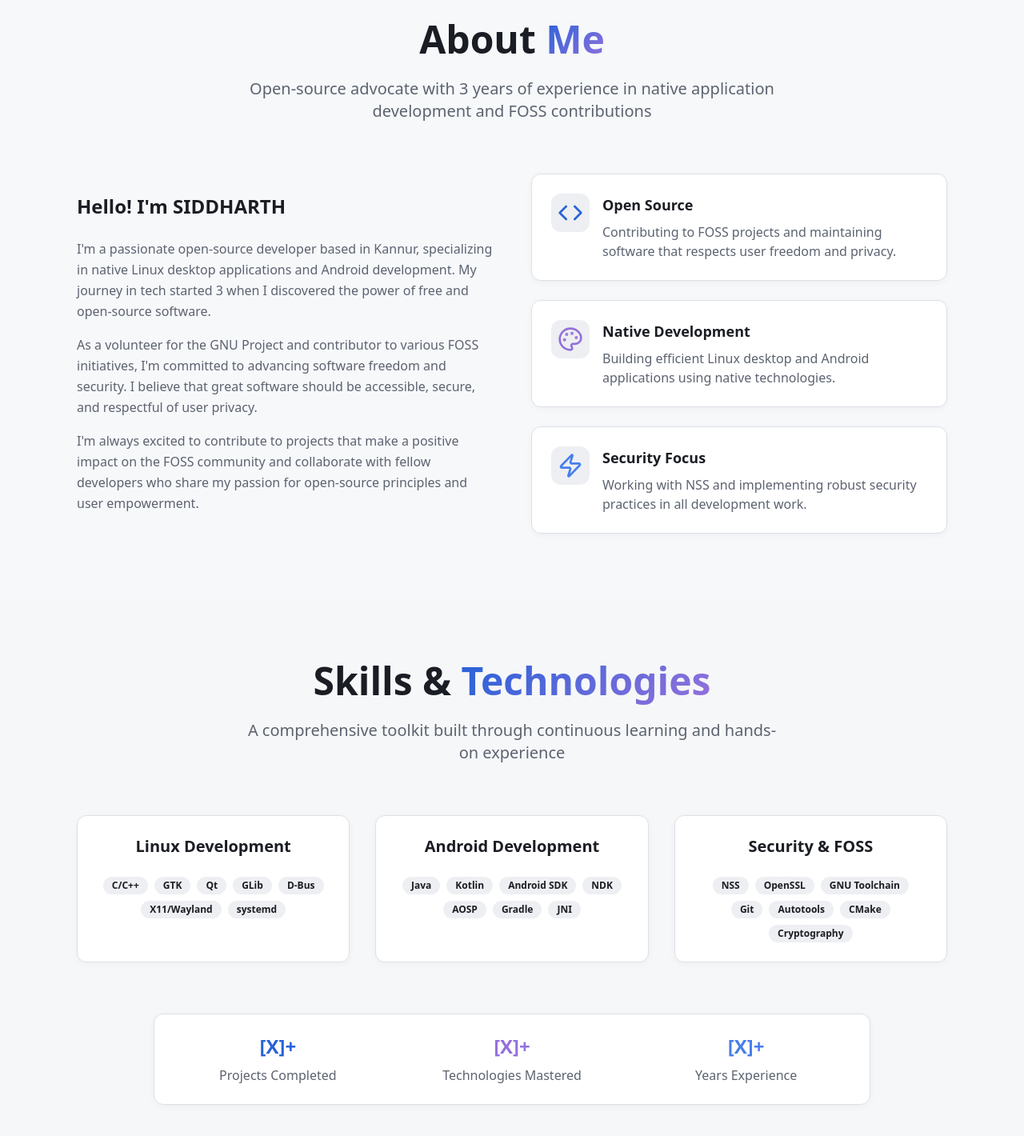
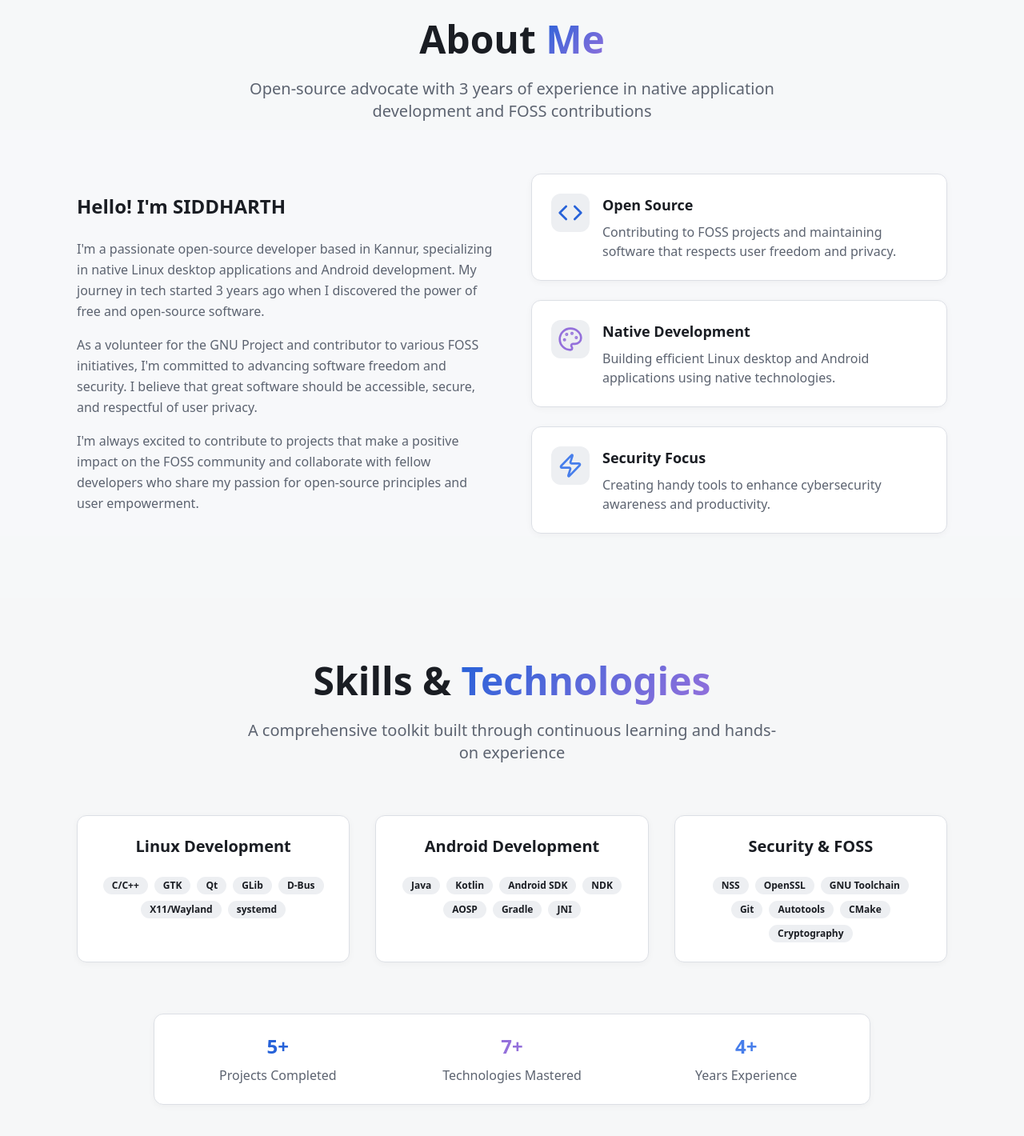
Before and after one commit to Symbian-Bro/Portfolio, a React (Vite) app: page / in a window 1280 px wide. Shown: the part 855-2275 px from the top of the page at 80% size. Built offline with nearby package versions, Linux system fonts and the light colour scheme.

Commit message:
Fixed some typos and modified some fields.

```diff
--- a/src/components/portfolio/AboutSection.tsx
+++ b/src/components/portfolio/AboutSection.tsx
@@ -16,7 +16,7 @@ const AboutSection = () => {
     {
       icon: <Zap className="h-8 w-8 text-primary-glow" />,
       title: "Security Focus",
-      description: "Working with NSS and implementing robust security practices in all development work."
+      description: "Creating handy tools to enhance cybersecurity awareness and productivity."
     }
   ];
 
@@ -43,7 +43,7 @@ const AboutSection = () => {
               <p>
                 I'm a passionate open-source developer based in Kannur,
                 specializing in native Linux desktop applications and Android development.
-                My journey in tech started 3 when I discovered the power
+                My journey in tech started 3 years ago when I discovered the power
                 of free and open-source software.
               </p>
               <p>
--- a/src/components/portfolio/SkillsSection.tsx
+++ b/src/components/portfolio/SkillsSection.tsx
@@ -63,15 +63,15 @@ const SkillsSection = () => {
           <Card className="portfolio-card max-w-4xl mx-auto">
             <div className="grid md:grid-cols-3 gap-8 text-center">
               <div>
-                <h4 className="text-2xl font-bold text-primary mb-2">[X]+</h4>
+                <h4 className="text-2xl font-bold text-primary mb-2">5+</h4>
                 <p className="text-text-secondary">Projects Completed</p>
               </div>
               <div>
-                <h4 className="text-2xl font-bold text-accent mb-2">[X]+</h4>
+                <h4 className="text-2xl font-bold text-accent mb-2">7+</h4>
                 <p className="text-text-secondary">Technologies Mastered</p>
               </div>
               <div>
-                <h4 className="text-2xl font-bold text-primary-glow mb-2">[X]+</h4>
+                <h4 className="text-2xl font-bold text-primary-glow mb-2">4+</h4>
                 <p className="text-text-secondary">Years Experience</p>
               </div>
             </div>
```
